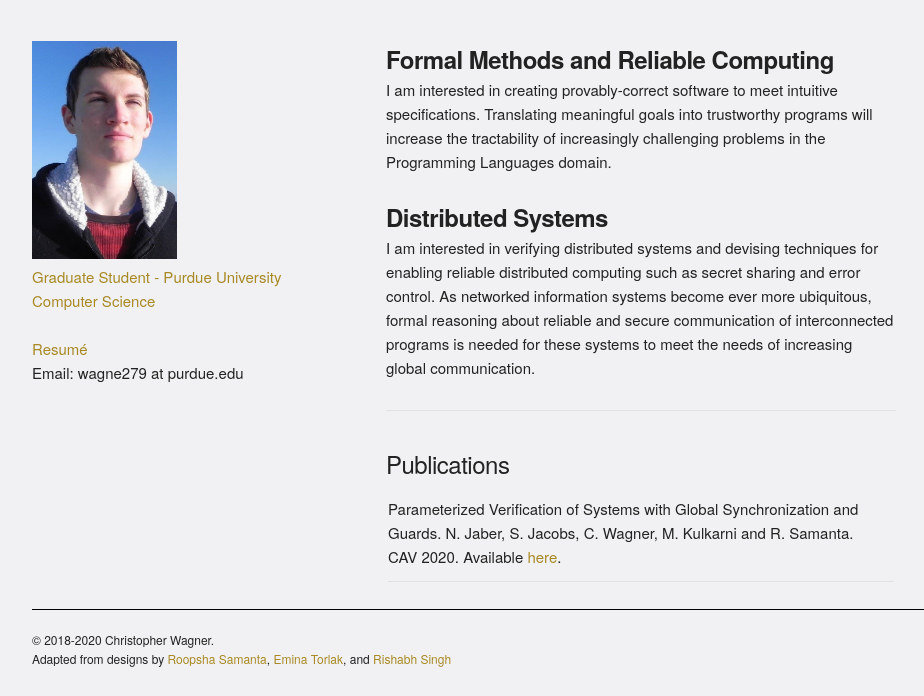
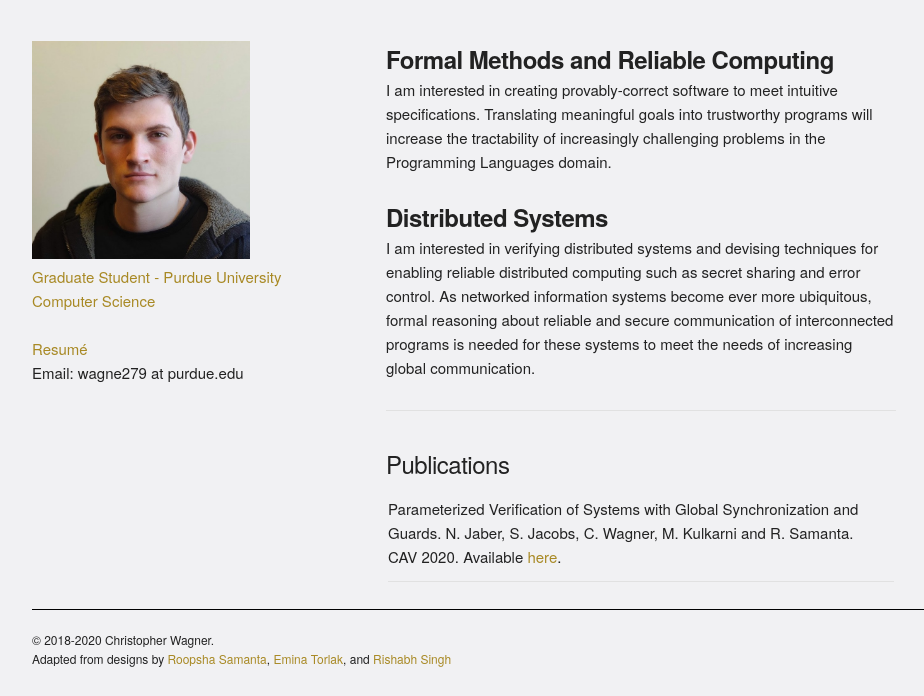
Before and after one commit to azcwagner/azcwagner.github.io, a plain HTML site: page index.html in a window 1280 px wide. Shown: the part 104-800 px from the top of the page, without its empty margins (158-1082 px from the left). Drawn offline with Linux system fonts and the light colour scheme.

Commit message:
Updated photo.

```diff
--- a/index.html
+++ b/index.html
@@ -25,7 +25,7 @@
             <div class="row" style="margin-top: 2rem;">
                 <div class="four columns sidebar">
                     <br/>
-                    <img src="img/portrait.jpg" alt="A candid photo of Christopher Wagner" height="218">
+                    <img src="img/portrait_recent.jpg" alt="Photo of Christopher Wagner" height="218">
                     <br/>
                     <ul class="contact">
                         <li><a href="https://www.cs.purdue.edu//people/graduate-students/wagne279/">Graduate Student - Purdue University</a></li>
```
Also changed, not shown: img/portrait_recent.jpg (added).
